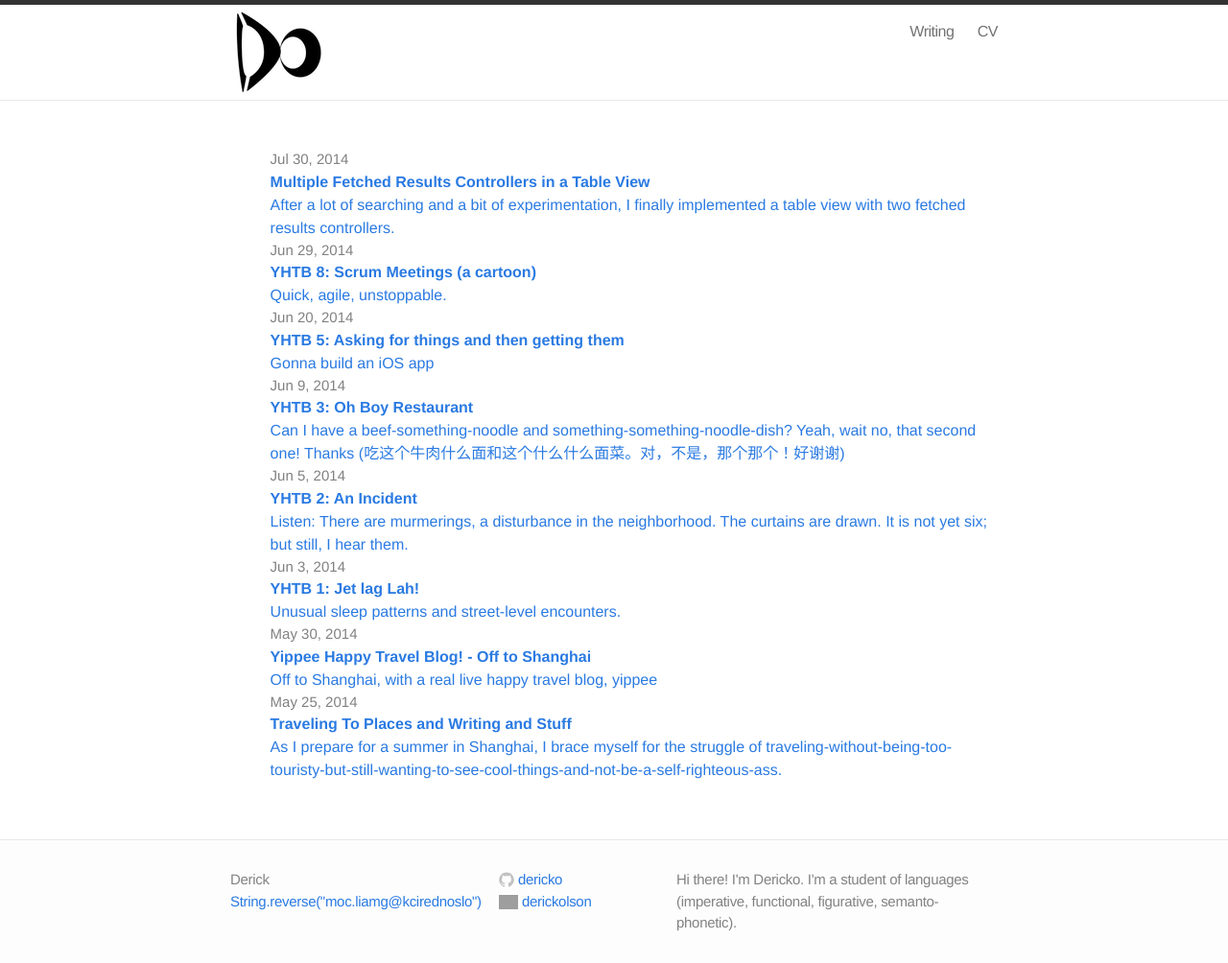
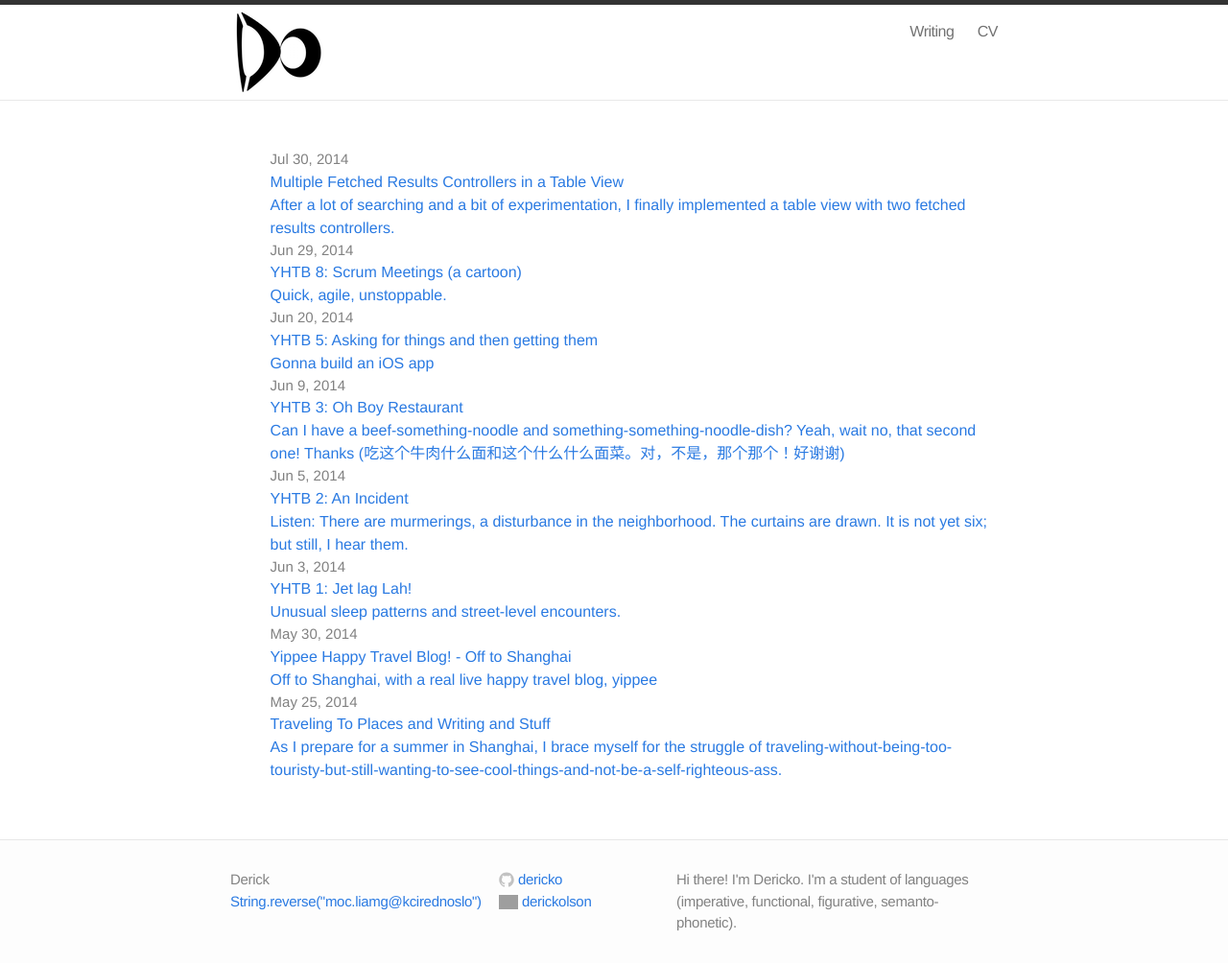
Before and after one commit to dericko/dericko.github.io, a Jekyll site: the page built from blog/index.html, in a window 1280 px wide. Shown: the whole page at 96% size. Built offline with Jekyll 4.4.1, drawn with Linux system fonts in a browser that asks for light colours; grey boxes are pictures that could not be loaded.

Commit message:
bold looks shitty

```diff
--- a/css/main.css
+++ b/css/main.css
@@ -167,10 +167,6 @@ a:visited { color: #205caa; }
 
 .posts li {
   list-style-type: none;
-}
-
-.posts .post-link {
-  font-weight: bold;
 }
 
 .posts .padded-content {
```
